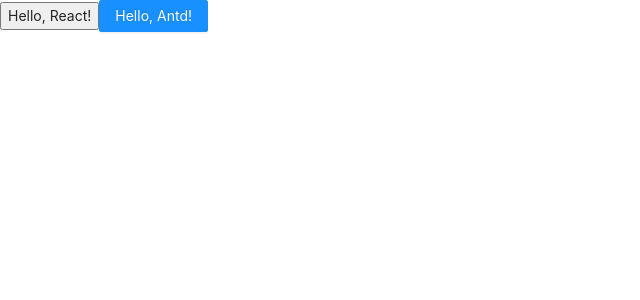
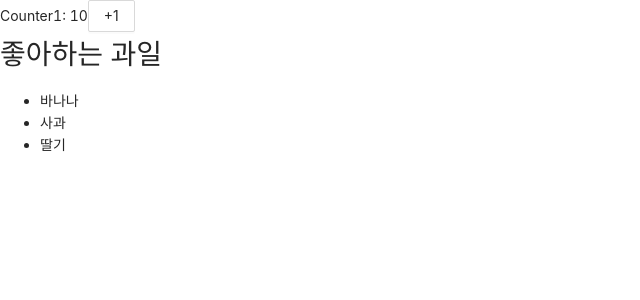
Before and after one commit to Gyeo1/Django-Practice, a React (Create React App) app: page / in a window 1280 px wide. Shown: the top 300 px of the page, without its empty margins (0-640 px from the left). Built offline with nearby package versions, Linux system fonts and the light colour scheme.

Commit message:
React Component 해보기

```diff
--- a/src/App.js
+++ b/src/App.js
@@ -8,14 +8,49 @@ import './App.css';
 //   const title = '...';
 //   const name = '---';
 // }
+class Counter1 extends React.Component {
+  state = {
+    value: this.props.initialValue, //props로 부터 오는 첫번째 값을 Value로 저장
+  };
+
+  onClick = () => {
+    const { value } = this.state; //현재 컴포넌트의 state 값을 value라는 상수로 받아옴
+    this.setState({ value: value + 1 }); //onClick 호출시 실행될 함수, value를 1증가시킨다.
+  };
+
+  render() {
+    const { value } = this.state;
+    return (
+      <div>
+        Counter1: {value}
+        <Button onClick={this.onClick}>+1</Button>
+      </div>
+    ); //jsx 문법이다.
+  }
+}
+
+class FruitComponent extends React.Component {
+  render() {
+    return (
+      <div>
+        <h1>좋아하는 과일</h1>
+        <ul>
+          {this.props.fruits.map((name, index) => {
+            //외부에서 fruits 선언시 pros에서 fruits를 가져온다.
+            return <li key={index}>{name}</li>; //map으로 순회, 순회시 key라는 값을 사용해 줘라
+          })}
+        </ul>
+      </div>
+    );
+  }
+}
 
 function App() {
+  const fruits = ['바나나', '사과', '딸기'];
   return (
     <div>
-      <button>Hello, React!</button>
-      <Button type="primary" onClick={() => console.log('clicked!')}>
-        Hello, Antd!
-      </Button>
+      <Counter1 initialValue={10} />
+      <FruitComponent fruits={fruits} />
     </div>
   );
 }
```
